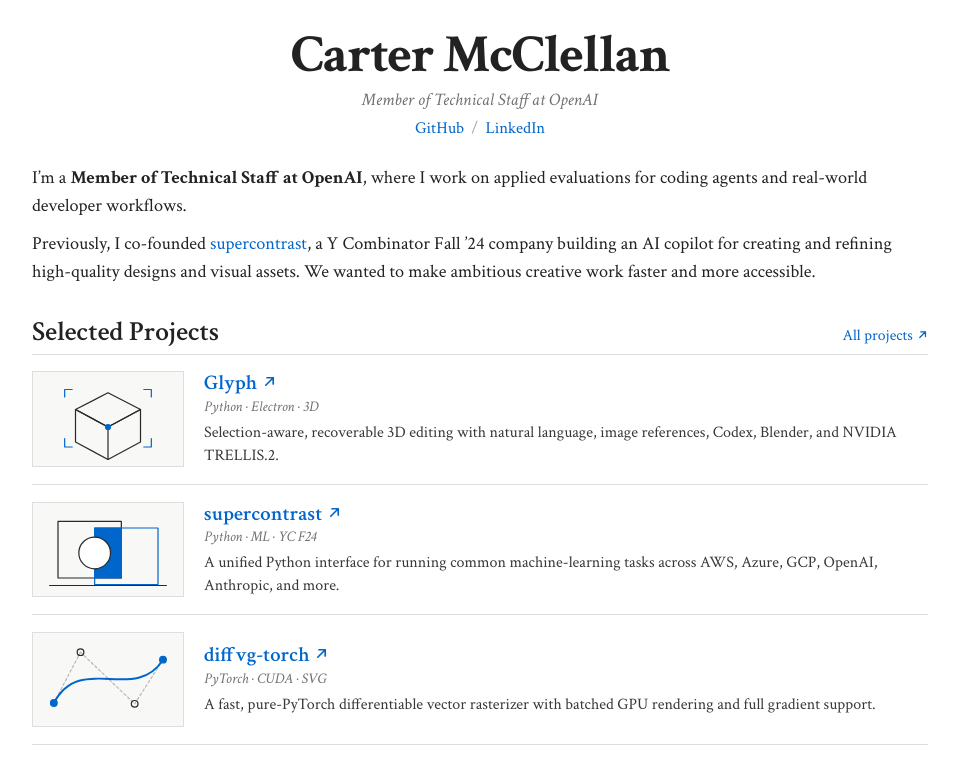
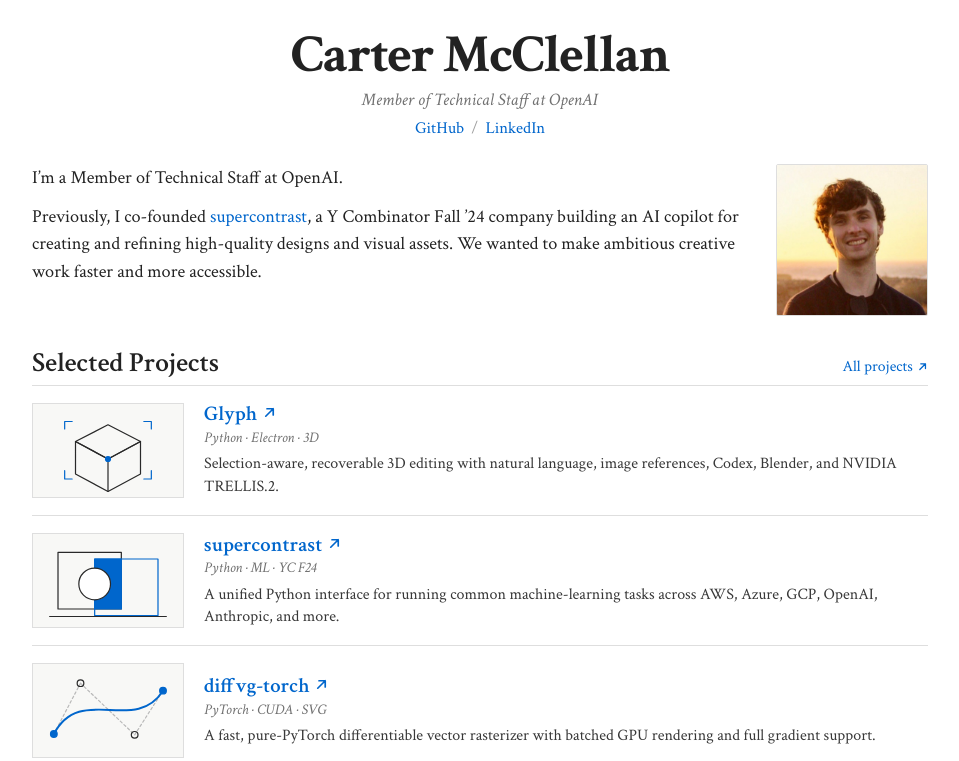
Before and after one commit to CarterMcClellan/cartermcclellan.github.io, a React (Vite) app: page / in a window 1280 px wide. Shown: the top 761 px of the page, without its empty margins (160-1119 px from the left). Built offline with nearby package versions, Linux system fonts and the light colour scheme; the HTML template or start-up script is replaced by a standard one.

Commit message:
Add headshot and simplify OpenAI bio

```diff
--- a/index.html
+++ b/index.html
@@ -8,7 +8,7 @@
     <title>Carter McClellan — Member of Technical Staff at OpenAI</title>
     <meta
       name="description"
-      content="Carter McClellan is a Member of Technical Staff at OpenAI working on applied evaluations, coding agents, and developer workflows."
+      content="Carter McClellan is a Member of Technical Staff at OpenAI."
     />
     <meta name="author" content="Carter McClellan" />
     <link rel="canonical" href="https://cartermcclellan.github.io/" />
@@ -19,7 +19,7 @@
     <meta property="og:title" content="Carter McClellan — Member of Technical Staff at OpenAI" />
     <meta
       property="og:description"
-      content="Applied evaluations, coding agents, creative tools, and selected projects."
+      content="Carter McClellan is a Member of Technical Staff at OpenAI."
     />
     <meta property="og:image" content="https://cartermcclellan.github.io/og.png" />
 
@@ -27,7 +27,7 @@
     <meta name="twitter:title" content="Carter McClellan — Member of Technical Staff at OpenAI" />
     <meta
       name="twitter:description"
-      content="Applied evaluations, coding agents, creative tools, and selected projects."
+      content="Carter McClellan is a Member of Technical Staff at OpenAI."
     />
     <meta name="twitter:image" content="https://cartermcclellan.github.io/og.png" />
   </head>
--- a/src/App.tsx
+++ b/src/App.tsx
@@ -127,10 +127,8 @@
     </header>
 
     <section className="profile" aria-label="About Carter McClellan">
-      <p>
-        I’m a <strong>Member of Technical Staff at OpenAI</strong>, where I work on
-        applied evaluations for coding agents and real-world developer workflows.
-      </p>
+      <div className="profile-copy">
+        <p>I’m a Member of Technical Staff at OpenAI.</p>
         <p>
           Previously, I co-founded{" "}
           <a
@@ -144,6 +142,14 @@
           refining high-quality designs and visual assets. We wanted to make ambitious
           creative work faster and more accessible.
         </p>
+      </div>
+      <img
+        className="headshot"
+        src="/headshot.png"
+        alt="Carter McClellan"
+        width="800"
+        height="800"
+      />
     </section>
 
     <section className="projects" id="projects" aria-labelledby="projects-title">
--- a/src/index.css
+++ b/src/index.css
@@ -101,17 +101,29 @@
 }
 
 .profile {
+  display: grid;
+  grid-template-columns: minmax(0, 1fr) 9.5rem;
+  gap: 1.4rem;
+  align-items: start;
   margin-bottom: 2rem;
   font-size: 1.14rem;
   line-height: 1.5;
 }
 
-.profile p {
+.profile-copy p {
   margin: 0 0 0.72rem;
 }
 
-.profile p:last-child {
+.profile-copy p:last-child {
   margin-bottom: 0;
+}
+
+.headshot {
+  display: block;
+  width: 100%;
+  height: auto;
+  border: 1px solid var(--border);
+  border-radius: 2px;
 }
 
 .section-header {
@@ -269,6 +281,8 @@
   }
 
   .profile {
+    grid-template-columns: minmax(0, 1fr) 7.25rem;
+    gap: 1rem;
     margin-bottom: 1.55rem;
     font-size: 1.08rem;
   }
@@ -291,6 +305,11 @@
 }
 
 @media (max-width: 430px) {
+  .profile {
+    grid-template-columns: minmax(0, 1fr) 5.75rem;
+    gap: 0.8rem;
+  }
+
   .section-header {
     align-items: flex-end;
   }
```
Also changed, not shown: public/headshot.png (added). Lines whose indentation alone changed are shown as unchanged.
